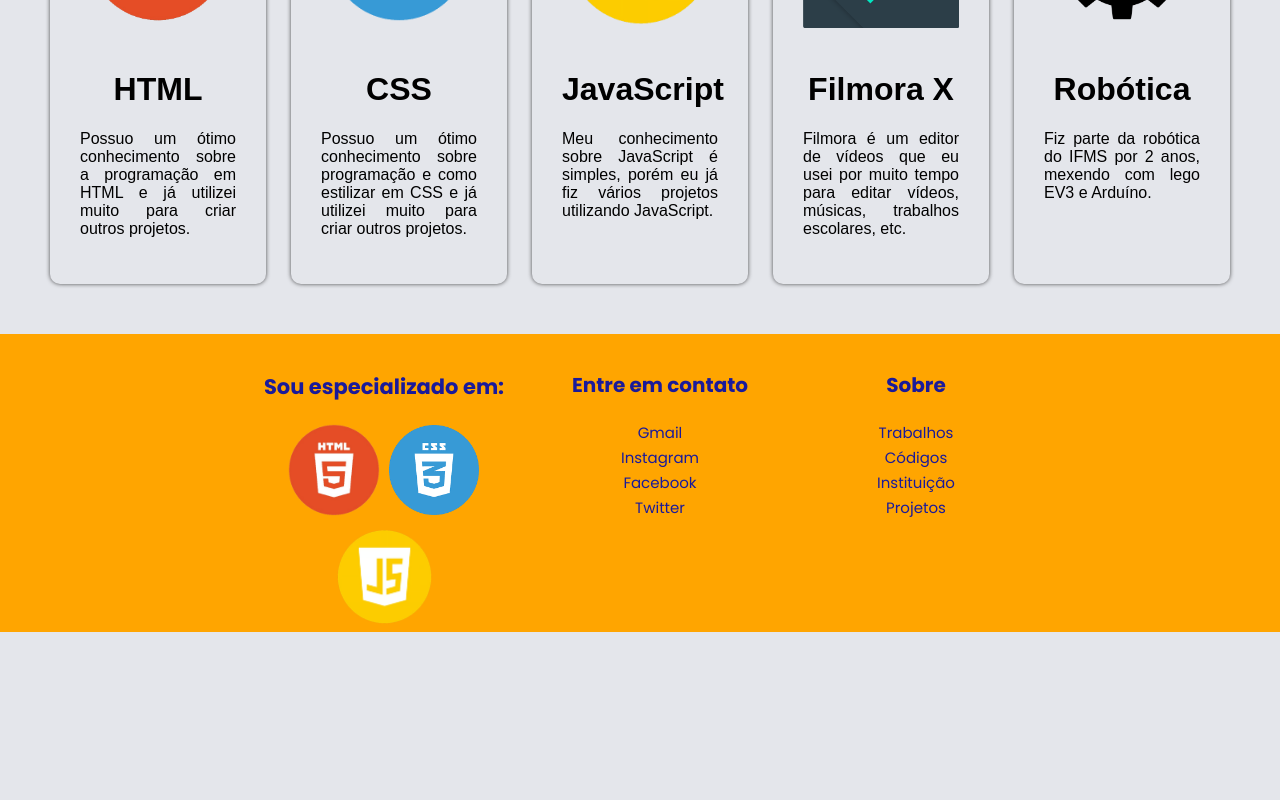
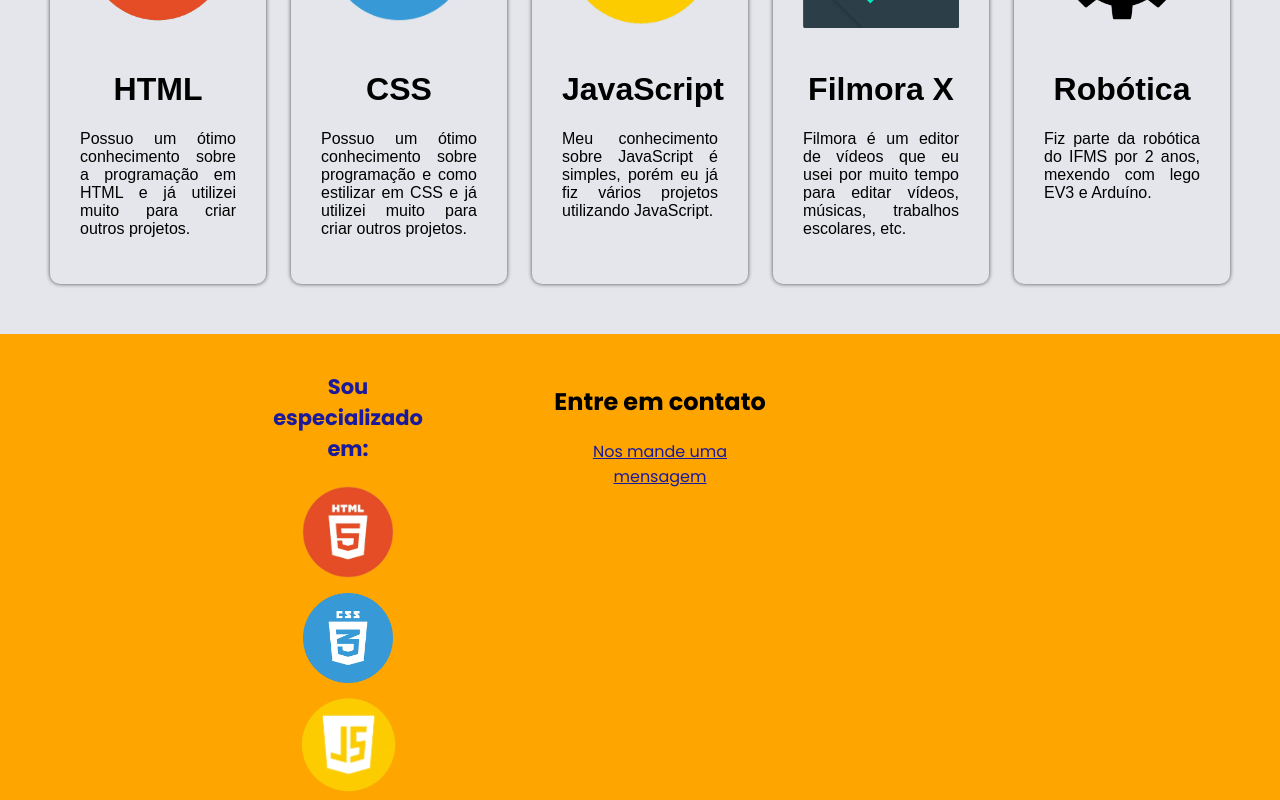
Before and after one commit to Jaum09/Portfolio, a React (Vite) app: page / in a window 1280 px wide. Shown: the part 1389-2189 px from the top of the page. Before the commit the page ends 2021 px from the top, so only its background shows below. Built offline with nearby package versions, Linux system fonts and the light colour scheme; a web font is replaced by a local one.

Commit message:
atualizando o contato

```diff
--- a/package.json
+++ b/package.json
@@ -11,7 +11,8 @@
   },
   "dependencies": {
     "react": "^18.2.0",
-    "react-dom": "^18.2.0"
+    "react-dom": "^18.2.0",
+    "react-router-dom": "^6.16.0"
   },
   "devDependencies": {
     "@types/react": "^18.2.15",
--- a/src/componentes/footer/Footer.css
+++ b/src/componentes/footer/Footer.css
@@ -2,10 +2,10 @@ footer {
     bottom: 0;
     width: 100%;
     text-align: center;
+    background-color: #ffa500;
 }
 
 .container {
-    background-color: #ffa500;
     display: grid;
     grid-template-columns: repeat(5, 1fr);
 }
@@ -13,7 +13,12 @@ footer {
 .programas {
     font-size: 14px;
     margin-top: 20px;
+    margin-right: 72px;
     grid-column-start: 2;
+}
+
+.contato {
+    margin-top: 50px;
 }
 
 .programas img {
@@ -38,16 +43,16 @@ footer {
     font-size: 15px;
 }
 
-ul {
+.contato {
     list-style: none;
 }
 
-ul a {
+.contato a {
     color: white;
     margin-top: 30px;
 }
 
-ul a:hover {
+.contato a:hover {
     color: rgb(250, 0, 0);
 }
 
--- a/src/componentes/footer/Footer.tsx
+++ b/src/componentes/footer/Footer.tsx
@@ -1,4 +1,5 @@
 import '../footer/Footer.css'
+import { Link } from 'react-router-dom'
 import html from '/html.png'
 import css from '/css.png'
 import js from '/javascript.png'
@@ -16,22 +17,12 @@ function Footer(){
           </a>
         </div>
 
-        <ul className='lista'>
-          <li><h3>Entre em contato</h3></li>
-          <li><a href="#" className='footer-link'>Gmail</a></li>
-          <li><a href="#" className='footer-link'>Instagram</a></li>
-          <li><a href="#" className='footer-link'>Facebook</a></li>
-          <li><a href="#" className='footer-link'>Twitter</a></li>
-
+        <nav>
+          <ul className='contato'>
+            <h2>Entre em contato</h2>
+            <li><Link to="/">Nos mande uma mensagem</Link></li>
           </ul>
-
-        <ul className='lista'>
-          <li><h3>Sobre</h3></li>
-          <li><a href="#" className='footer-link'>Trabalhos</a></li>
-          <li><a href="#" className='footer-link'>Códigos</a></li>
-          <li><a href="#" className='footer-link'>Instituição</a></li>
-          <li><a href="#" className='footer-link'>Projetos</a></li>
-        </ul>
+        </nav>
       </div>
     </footer>
     )
--- a/src/main.tsx
+++ b/src/main.tsx
@@ -1,9 +1,54 @@
 import React from 'react'
-import ReactDOM from 'react-dom/client'
-import App from './App.tsx'
+import './main.css'
+import Header from './componentes/header/Header.tsx'
+import Main from './componentes/main/Main.tsx'
+import Footer from './componentes/footer/Footer.tsx'
+import * as ReactDOM from "react-dom/client";
+import {
+  createBrowserRouter,
+  RouterProvider,
+} from "react-router-dom";
+const router = createBrowserRouter([
+  {
+    path: "/",
+    element:
+    <>
+    <Header/>
+    <Main/>
+    <Footer/>
+    </>,
+  },
+  {
+    path: "/noticia",
+    element:
+    <>
+    <Header/>
+    <div className='content-main'>Notícias sobre o mano d'chavas</div>
+    <Footer/>
+    </>,
+  },
+  {
+    path: "/Sobre",
+    element:
+    <>
+    <Header/>
+    <div  className='content-main'>Sobre o mano d'chavas</div>
+    <Footer/>
+    </>,
+  },
+  {
+    path: "/contato",
+    element:
+    <>
+    <Header/>
+    <div className='content-main'>Contato pra falar com o mano d'chavas</div>
+    <Footer/>
+    </>,
+  },
+]);
 
 ReactDOM.createRoot(document.getElementById('root')!).render(
   <React.StrictMode>
-    <App />
+    <RouterProvider router={router} />
   </React.StrictMode>,
 )
```
Also changed, not shown: src/componentes/Contato/Contato.tsx (added, +7 -0 lines), src/componentes/Contato/Contato.css (added), src/main.css (renamed from src/App.css), 1 other file (tests, documents, lock files or other folders). Lines whose indentation alone changed are shown as unchanged.
